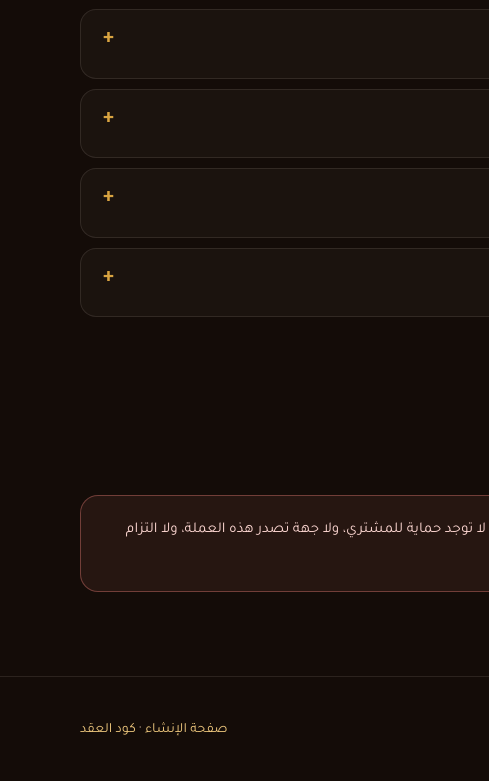
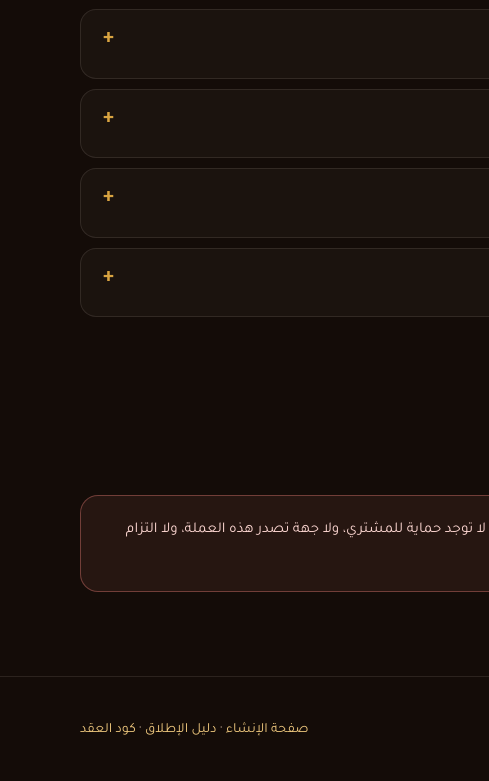
Before and after one commit to mstrbh123000123000/qahwa, a plain HTML site: page index.html in a window 1280 px wide. Shown: the part 4138-4919 px from the top of the page, 0-489 px from the left. Drawn offline with Linux system fonts and the light colour scheme.

Commit message:
Link guide from footer

```diff
--- a/index.html
+++ b/index.html
@@ -278,6 +278,7 @@
     </div>
     <div>
       <a href="launch.html">صفحة الإنشاء</a> ·
+      <a href="guide.pdf">دليل الإطلاق</a> ·
       <a href="Qahwa.sol">كود العقد</a>
     </div>
   </div>
```
